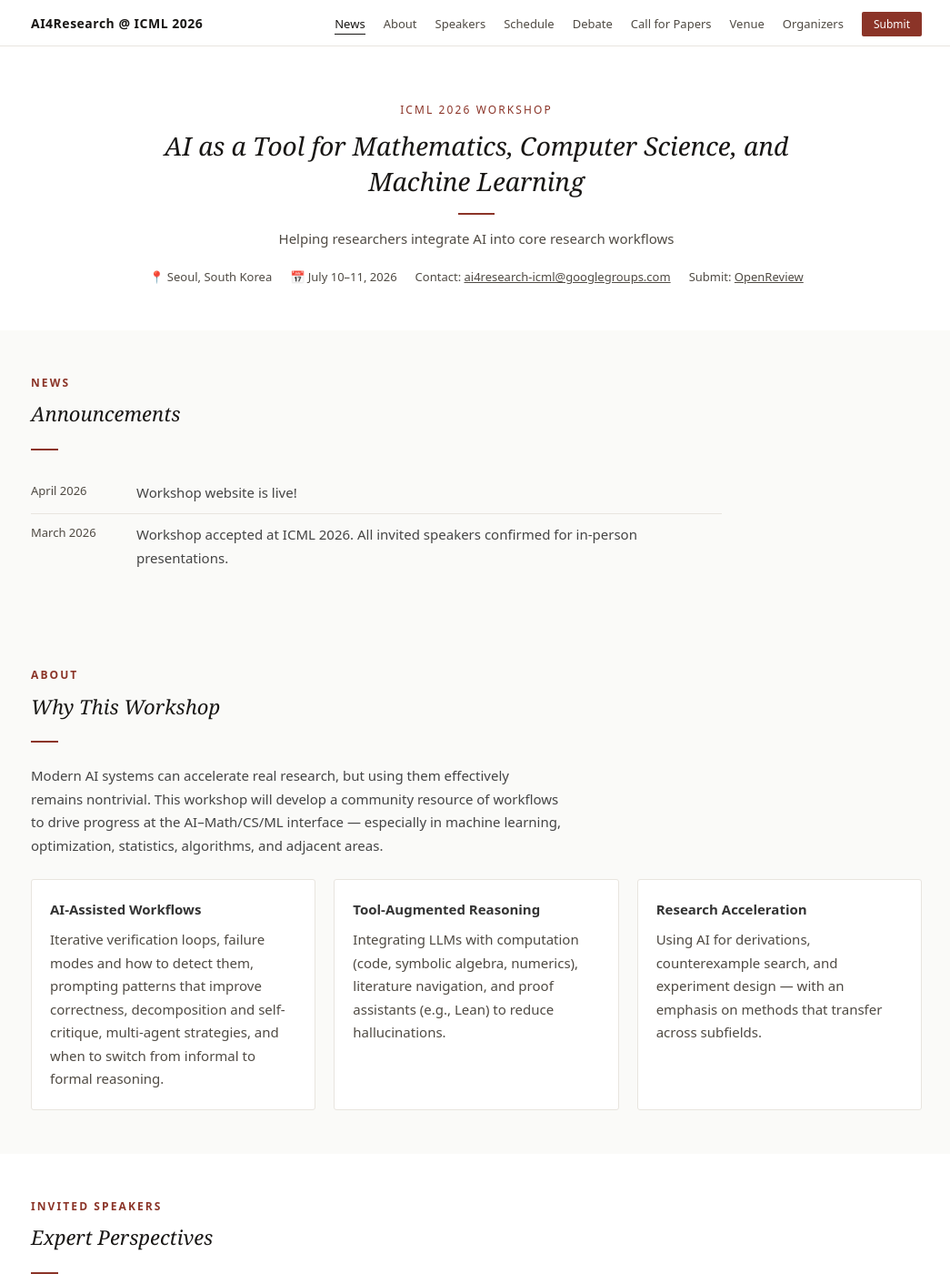
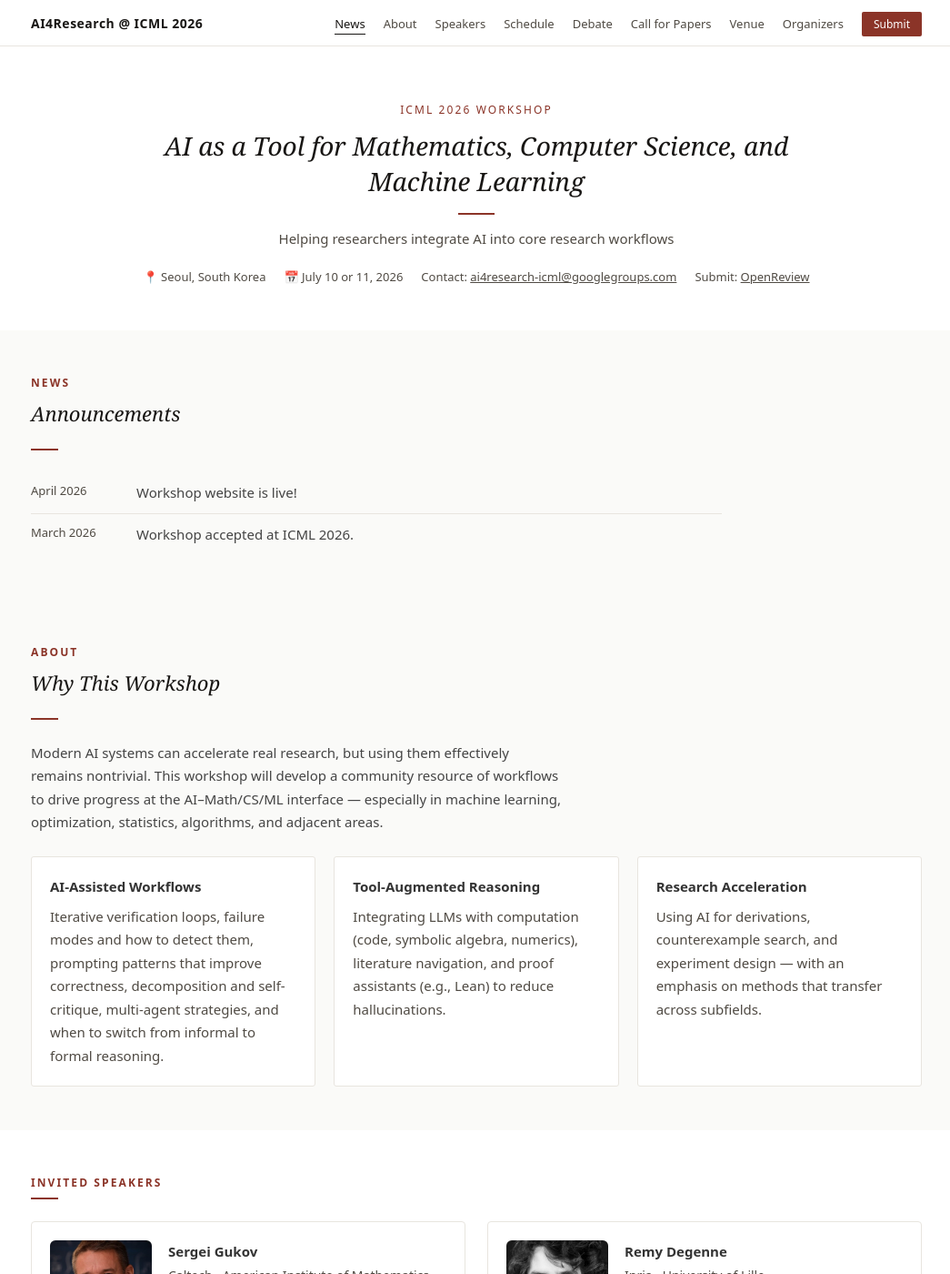
Before and after one commit to ai4research-icml-workshop/ai4research-icml-workshop.github.io, a Jekyll site: the page built from index.html, in a window 1280 px wide and 1400 px high. Shown: the whole window at 91% size, without its empty margins (116-1161 px from the left). Built offline with Jekyll 4.4.1, drawn with Linux system fonts in a browser that asks for light colours; some of the changed text lies outside the part shown.

Commit message:
Update workshop date and speaker details

```diff
--- a/_config.yml
+++ b/_config.yml
@@ -14,7 +14,7 @@
 conference_dates: "July 6–11, 2026"
 
 # Workshop
-workshop_dates: "July 10–11, 2026"
+workshop_dates: "July 10 or 11, 2026"
 workshop_format: "Full-day, in-person"
 timezone: "KST (UTC+9)"
 
--- a/_data/news.yml
+++ b/_data/news.yml
@@ -2,4 +2,4 @@
   text: "Workshop website is live!"
 
 - date: "March 2026"
-  text: "Workshop accepted at ICML 2026. All invited speakers confirmed for in-person presentations."
+  text: "Workshop accepted at ICML 2026."
--- a/_data/schedule.yml
+++ b/_data/schedule.yml
@@ -35,7 +35,7 @@
 - time: "13:00–13:40"
   title: "Talk"
   speaker: "Rachel Ward"
-  affiliation: "UT Austin / Microsoft Research"
+  affiliation: "UT Austin"
   type: talk
 
 - time: "13:40–14:20"
--- a/_data/speakers.yml
+++ b/_data/speakers.yml
@@ -36,7 +36,7 @@
   scholar: ""
 
 - name: Rachel Ward
-  affiliation: "UT Austin / Microsoft Research"
+  affiliation: "UT Austin"
   photo: /assets/img/speakers/ward.jpg
   bio: >-
     Rachel Ward is the W. A. "Tex" Moncrief Distinguished Professor in
--- a/_includes/speakers.html
+++ b/_includes/speakers.html
@@ -1,7 +1,6 @@
 <section id="speakers" class="section" aria-labelledby="speakers-title">
   <div class="section-inner">
     <p class="section-label">Invited Speakers</p>
-    <h2 id="speakers-title" class="section-heading">Expert Perspectives</h2>
     <div class="section-divider"></div>
     <div class="speakers-grid">
       {% for speaker in site.data.speakers %}
```
Also changed, not shown: assets/img/og-image.png, assets/img/og-image.svg.
